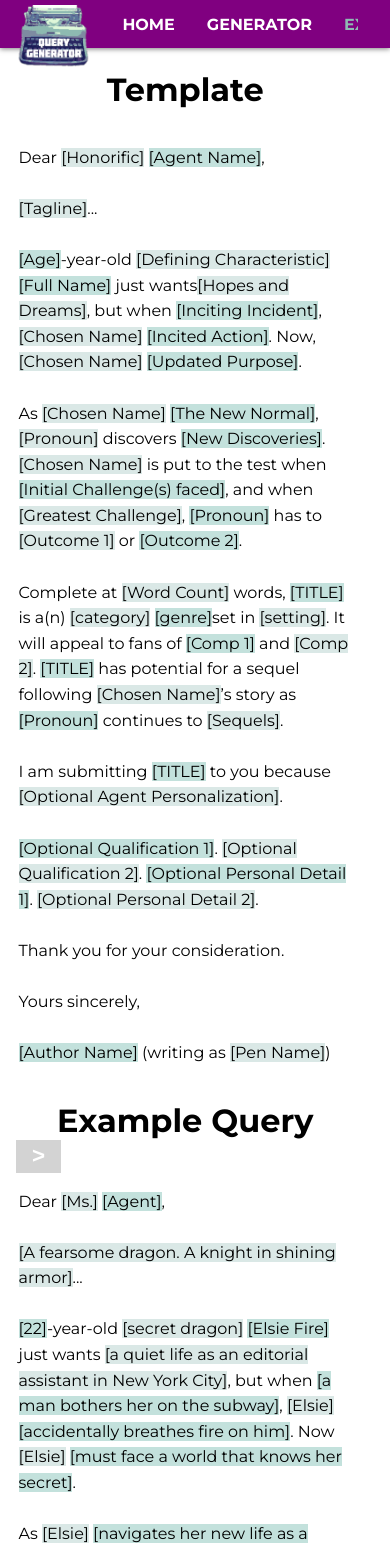
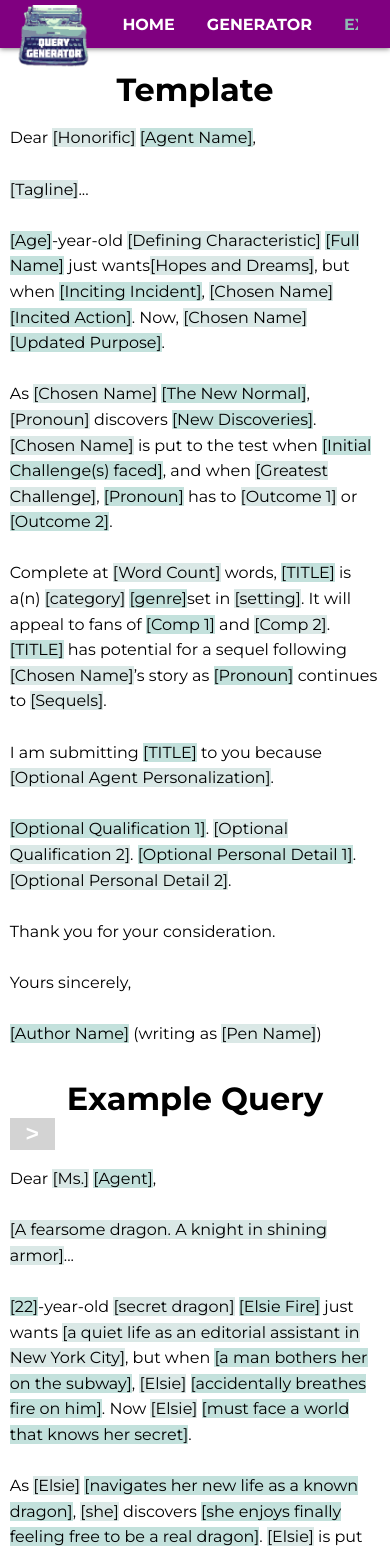
Before and after one commit to clirette/query-letter-generator, a React (Create React App) app: page /example in a window 390 px wide. Shown: the top 1548 px of the page. Built offline with nearby package versions, Linux system fonts and the light colour scheme.

Commit message:
Fixed padding for examples

```diff
--- a/public/style.css
+++ b/public/style.css
@@ -319,12 +319,20 @@ body {
     display: block; }
   .example {
     width: 95%;
-    border: none; }
+    border: none;
+    margin: auto;
+    margin-bottom: 2rem; }
     .example-left {
       margin: 2.2rem auto; }
   .template-examples {
-    width: 95%; }
-  .example__buttons-container {
-    flex-direction: row; }
-    .example__buttons-container button {
+    width: 95%;
+    margin: auto; }
+    .template-examples__text {
+      width: 100%;
+      margin: 1rem auto; }
+  .example__buttons {
+    margin: 0; }
+    .example__buttons-container {
+      flex-direction: row; }
+    .example__buttons button {
       margin: 0; } }
--- a/src/sass/main.scss
+++ b/src/sass/main.scss
@@ -488,6 +488,8 @@ body {
   .example {
     width: 95%;
     border: none;
+    margin: auto;
+    margin-bottom: 2rem;
 
     &-left {
       margin: 2.2rem auto;
@@ -496,10 +498,21 @@ body {
 
   .template-examples {
     width: 95%;
+    margin: auto;
+
+    &__text {
+      width: 100%;
+      margin: 1rem auto;
+    }
   }
 
-  .example__buttons-container {
-    flex-direction: row;
+
+  .example__buttons {
+    margin: 0;
+
+    &-container {
+      flex-direction: row;
+    }
 
     button {
       margin: 0;
```
